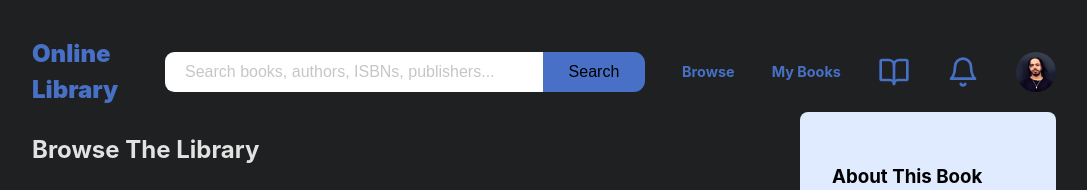
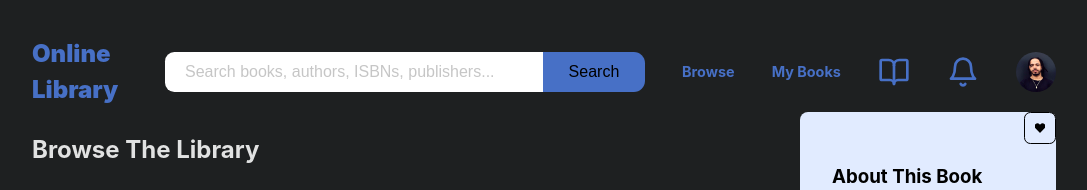
Before and after one commit to joshuanelsondev/odin-library, a React (Vite) app: page / in a window 1280 px wide. Shown: the top 190 px of the page, without its empty margins (96-1183 px from the left). Built offline with nearby package versions, Linux system fonts and the light colour scheme.

Commit message:
feat: add favorite button

```diff
--- a/src/components/sidebar/Sidebar.scss
+++ b/src/components/sidebar/Sidebar.scss
@@ -8,6 +8,7 @@
   border-radius: .5em;
   padding: 2em;
   box-sizing: border-box;
+  position: relative;
 
   &__book {
     border: 1px solid black;
@@ -16,6 +17,19 @@
     border-radius: .5em;
     border: none;
     background-color: lightGray;
+  }
+
+  &__heart {
+    position: absolute;
+    right: 0;
+    height: 2em;
+    width: 2em;
+    box-sizing: border-box;
+    border: .5px solid black;
+    border-radius: .4em;
+    padding: .6em;
+    background-color: #E1EBFF;
+    cursor: pointer;
   }
 
   &__info {
@@ -36,5 +50,6 @@
     color: white;
     font-size: 1em;
     font-weight: 600;
+    cursor: pointer;
   }
 }
--- a/src/components/sidebar/Sidebar.tsx
+++ b/src/components/sidebar/Sidebar.tsx
@@ -1,10 +1,12 @@
+import { FaHeart } from "react-icons/fa";
 import './Sidebar.scss'
 
 export default function Sidebar () {
   return(
     <div className='sidebar'>
       <h3 className='sidebar__header'>About This Book</h3>
-      <img className='sidebar__book' src="" alt="" />
+      <img className='sidebar__book' src="" alt=""/>
+      <FaHeart className='sidebar__heart'/>
       <p className='sidebar__info'>Title:<span className='sidebar__text'>This is temporary text</span></p>
       <p className='sidebar__info'>Author(s):<span className='sidebar__text'>This is temporary text</span></p>
       <p className='sidebar__info'>ISBN:<span className='sidebar__text'>This is temporary text</span></p>
```
